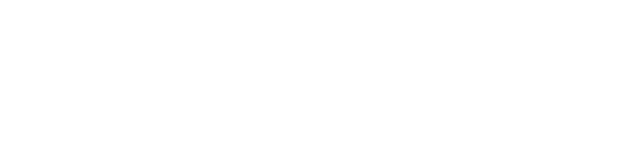
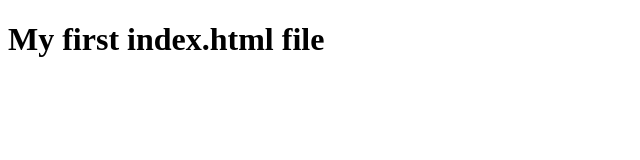
Before and after one commit to rusira12345/try-git, a plain HTML site: page index.html in a window 1280 px wide. Shown: the whole page, without its empty margins (0-640 px from the left). Drawn offline with Linux system fonts and the light colour scheme.

Commit message:
I modified my index.html file

```diff
--- a/index.html
+++ b/index.html
@@ -6,6 +6,6 @@
     <title>Git</title>
 </head>
 <body>
-
+    <h1>My first index.html file</h1>
 </body>
 </html>
```
